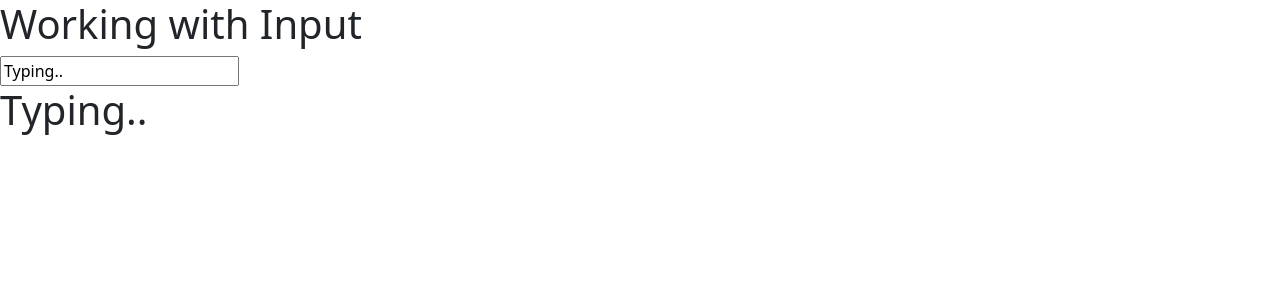
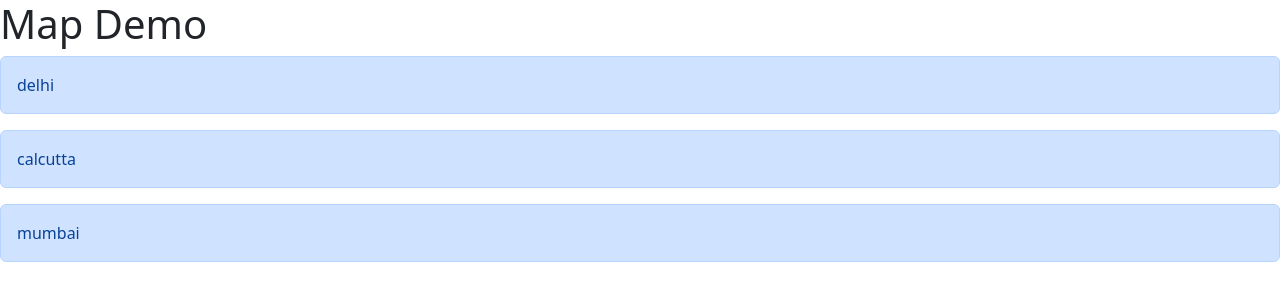
Before and after one commit to Chinmay-Karpe/my-react-app, a React (Create React App) app: page / in a window 1280 px wide. Shown: the top 300 px of the page. Built offline with nearby package versions, Linux system fonts and the light colour scheme.

Commit message:
map demo

```diff
--- a/src/App.js
+++ b/src/App.js
@@ -1,25 +1,15 @@
 import { useState } from "react";
 
 function App() {
-  let [message, setMessage] = useState("Typing..");
-
-  let updateMessage = (e) => {
-    //e.target == document.querySelector("input");
-    message = e.target.value;
-    setMessage(message);
-  };
+  let [list] = useState(["delhi", "calcutta", "mumbai"]);
 
   return (
     <div>
-      <h1>Working with Input</h1>
+      <h1>Map Demo</h1>
 
-      <input
-        type="text"
-        placeholder="Enter Message"
-        value={message}
-        onChange={updateMessage}
-      />
-      <h1>{message}</h1>
+      {list.map((item) => (
+        <div className="alert alert-primary">{item}</div>
+      ))}
     </div>
   );
 }
```
